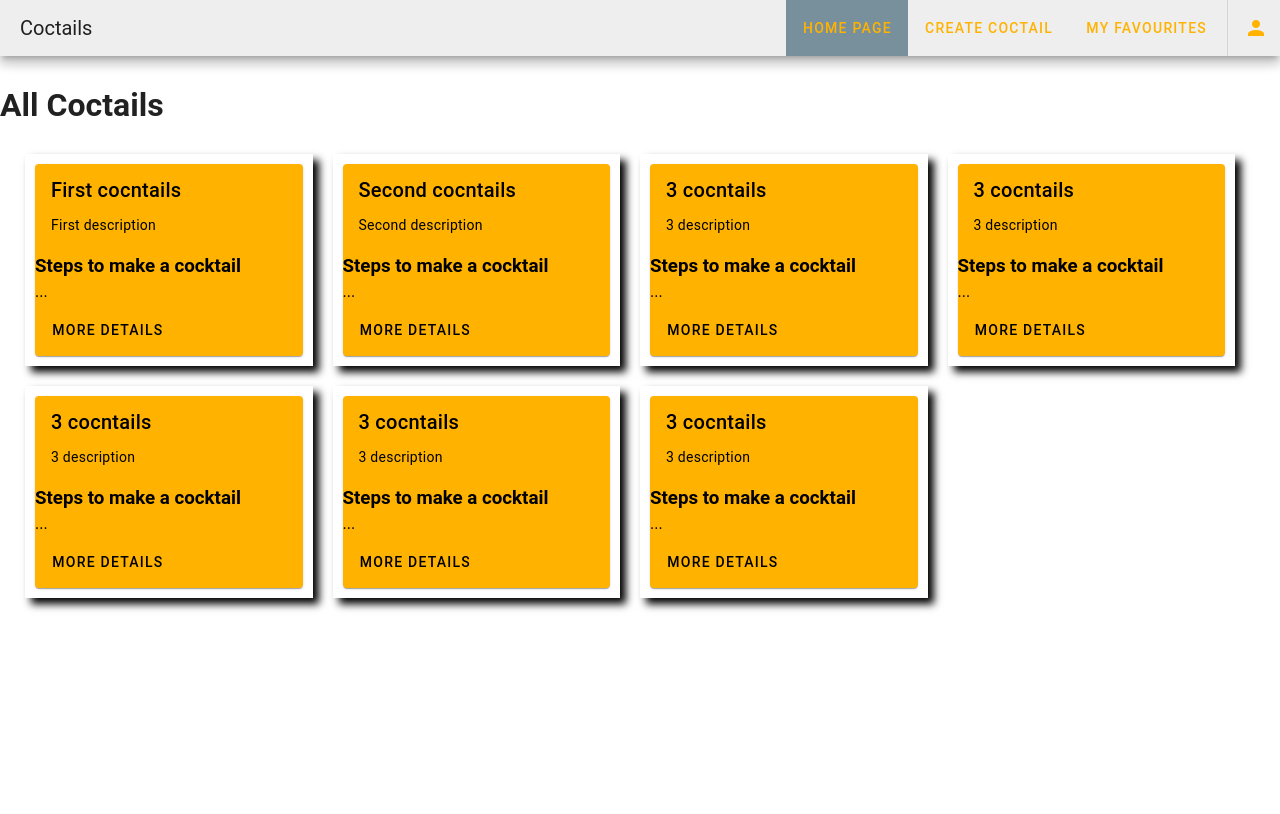
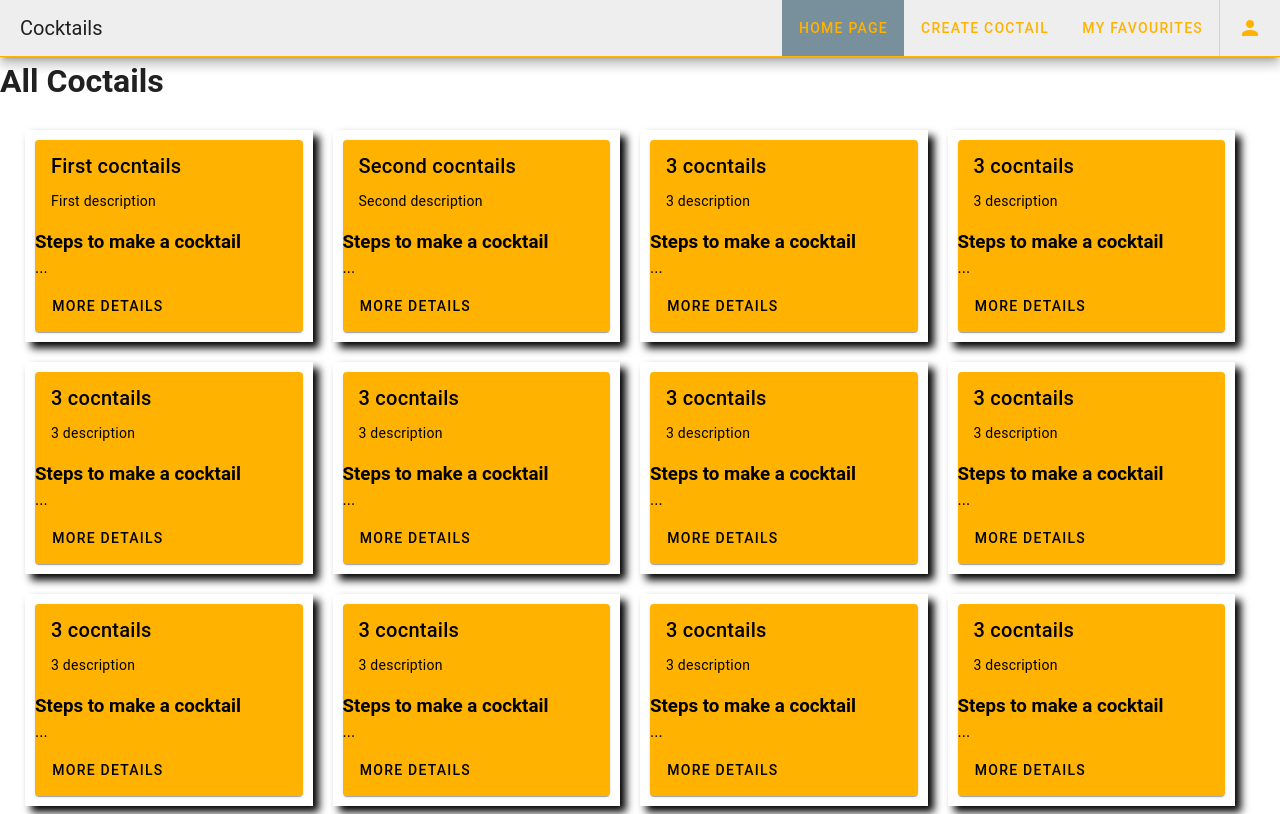
Before and after one commit to EvgeniyKiryanow/Coctails-pet-project, a Nuxt app: page / in a window 1280 px wide. Shown: the top 814 px of the page. Built offline with nearby package versions, Linux system fonts and the light colour scheme.

Commit message:
continue add style to card

```diff
--- a/app.vue
+++ b/app.vue
@@ -1,16 +1,16 @@
 <template>
   <div>
     <v-app>
-      <Main />
+      <MainMenu />
       <NuxtPage />
     </v-app>
   </div>
 </template>
 
 <script>
-import Main from "@/assets/views/main.vue";
+import MainMenu from "@/assets/layouts/menu.vue";
 export default {
   name: "App",
-  components: { Main },
+  components: { MainMenu },
 };
 </script>
--- a/assets/layouts/menu.vue
+++ b/assets/layouts/menu.vue
@@ -1,13 +1,13 @@
 <template>
-  <v-toolbar density="comfortable" :elevation="8" title="Coctails">
+  <v-toolbar class="navbar" density="comfortable" :elevation="8" title="Cocktails">
     <v-toolbar-items>
       <NuxtLink to="/"><v-btn color="amber-darken-1">Home page</v-btn></NuxtLink>
       <NuxtLink to="/createCocktail"><v-btn color="amber-darken-1">Create Coctail</v-btn></NuxtLink>
       <NuxtLink to="/favourites"><v-btn color="amber-darken-1">My favourites</v-btn></NuxtLink>
     </v-toolbar-items>
 
-    <v-divider vertical class="mx-1"></v-divider>
-    <NuxtLink to="/registration"><v-btn color="amber-darken-1" icon="mdi-account"></v-btn></NuxtLink>
+    <v-divider vertical class="mx-0"></v-divider>
+    <NuxtLink class="log-in" to="/registration"><v-btn color="amber-darken-1" icon="mdi-account"></v-btn></NuxtLink>
   </v-toolbar>
 </template>
 
@@ -18,6 +18,19 @@ export default {
 </script>
 
 <style lang="scss" scoped>
+.log-in {
+    height: 100%;
+    width: 60px;
+    display: flex;
+    align-items: center;
+    justify-content: center;
+}
+.navbar {
+    position: sticky;
+    top: 0;
+    z-index: 99999;
+    border-bottom: 1px solid rgb(255, 179, 0);
+}
 .router-link-active {
     background-color: #78909C;
 }
--- a/assets/views/main.vue
+++ /dev/null
@@ -1,19 +0,0 @@
-<template>
-  <div>
-    <MenuBar class="menu" />
-  </div>
-</template>
-
-<script>
-import MenuBar from "@/assets/layouts/menu.vue";
-export default {
-  name: "MainView",
-  components: { MenuBar },
-};
-</script>
-
-<style lang="scss" scoped>
-.menu {
-    margin-bottom: 25px;
-}
-</style>
--- a/pages/index.vue
+++ b/pages/index.vue
@@ -33,6 +33,12 @@
         { title: "3 cocntails", description: "3 description", stepsList: ["14", "32", "23", "14"], id: 5 },
         { title: "3 cocntails", description: "3 description", stepsList: ["14", "32", "23", "14"], id: 6 },
         { title: "3 cocntails", description: "3 description", stepsList: ["14", "32", "23", "14"], id: 7 },
+        { title: "3 cocntails", description: "3 description", stepsList: ["14", "32", "23", "14"], id: 8 },
+        { title: "3 cocntails", description: "3 description", stepsList: ["14", "32", "23", "14"], id: 9 },
+        { title: "3 cocntails", description: "3 description", stepsList: ["14", "32", "23", "14"], id: 10 },
+        { title: "3 cocntails", description: "3 description", stepsList: ["14", "32", "23", "14"], id: 11 },
+        { title: "3 cocntails", description: "3 description", stepsList: ["14", "32", "23", "14"], id: 12 },
+        { title: "3 cocntails", description: "3 description", stepsList: ["14", "32", "23", "14"], id: 13 },
       ]);
 
       const handleRemove = (cocktailId) => {
```
